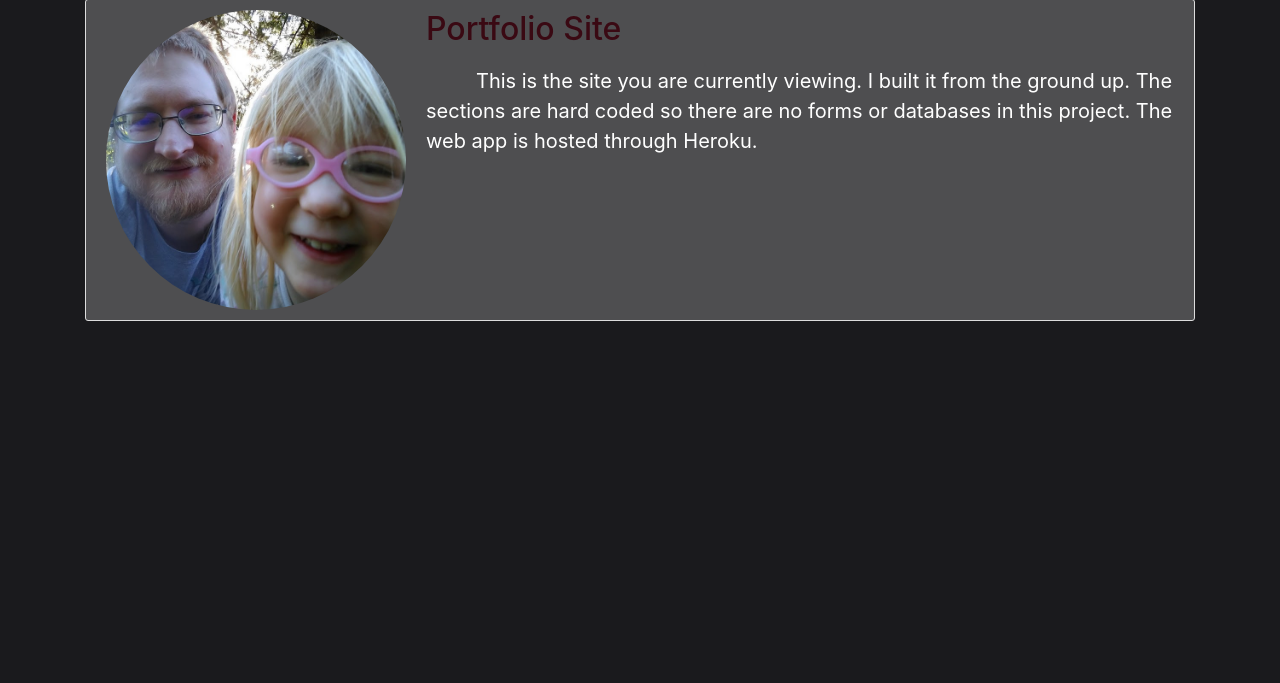
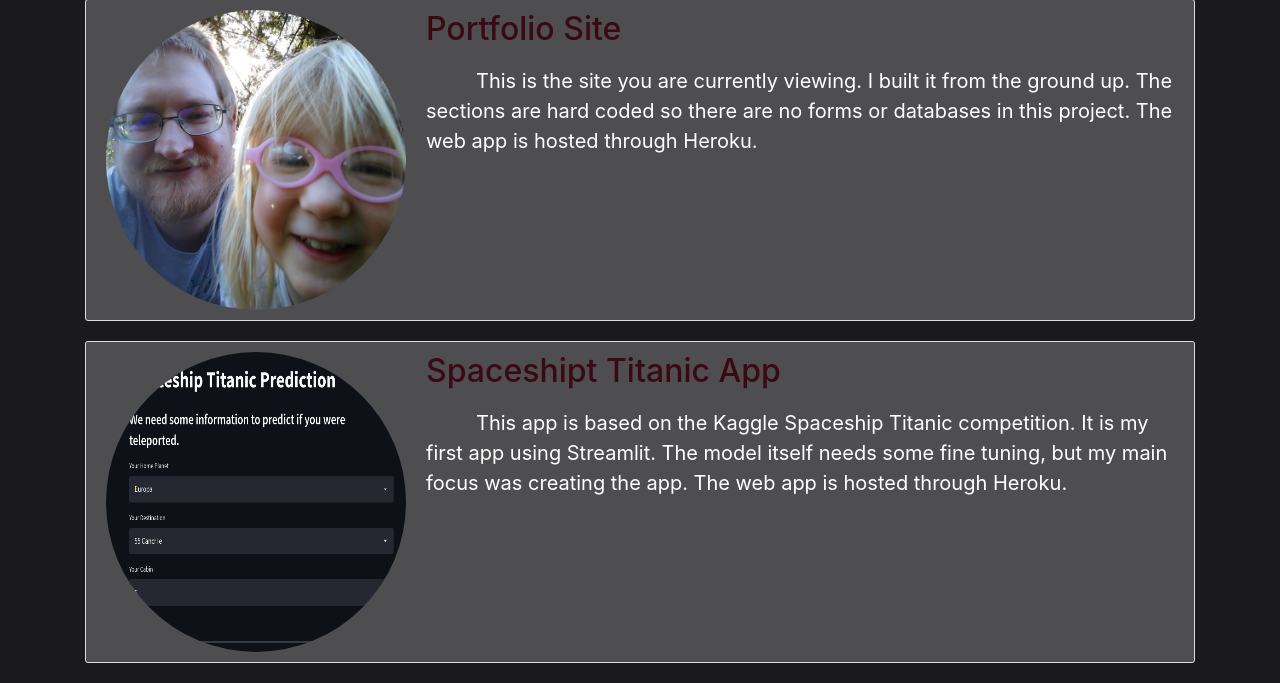
Before and after one commit to TheHamhams/portfolio, a Flask app: page /flask in a window 1280 px wide. Shown: the part 138-821 px from the top of the page. Before the commit the page ends 459 px from the top, so only its background shows below. Run offline with Flask 2, Linux system fonts and the light colour scheme; some libraries are stand-ins or nearby versions.

Commit message:
added spaceship titanic

```diff
--- a/portfolio/templates/flask.html
+++ b/portfolio/templates/flask.html
@@ -14,4 +14,14 @@
             <p class="article-content">This is the site you are currently viewing. I built it from the ground up. The sections are hard coded so there are no forms or databases in this project. The web app is hosted through Heroku.</p>
         </div>
     </article>
+
+    <article class="media content-section">
+        <div class="image">
+            <img class="rounded-circle article-image" width=300 height=300 style="float: left;" src="static/pictures/spaceship.png">
+        </div>
+        <div class="text">
+            <h2><a class="article-title" href="https://hamren-spaceship-titanic.herokuapp.com/">Spaceshipt Titanic App</a></h2>
+            <p class="article-content">This app is based on the Kaggle Spaceship Titanic competition. It is my first app using Streamlit. The model itself needs some fine tuning, but my main focus was creating the app. The web app is hosted through Heroku.</p>
+        </div>
+    </article>
 {% endblock %}
```
Also changed, not shown: portfolio/static/pictures/spaceship.png (added).
